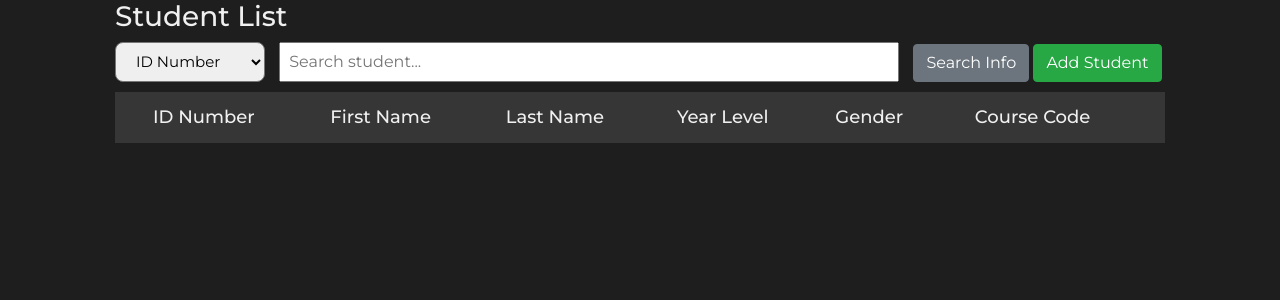
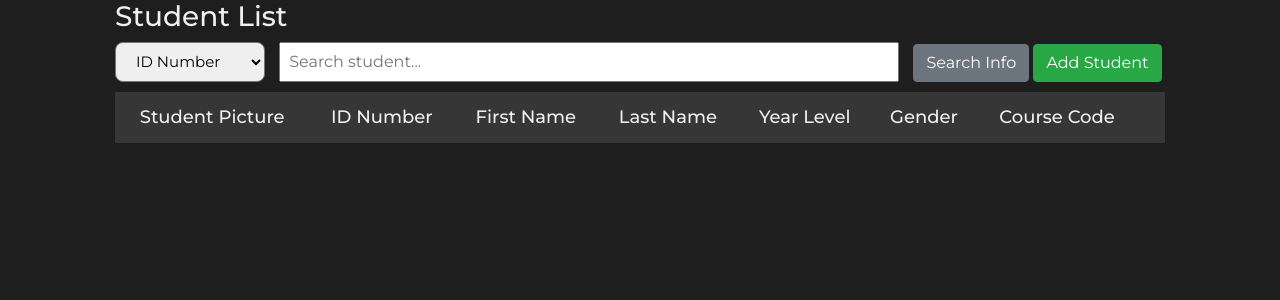
Before and after one commit to jhnabuel/ccc181-flask-project, a Flask app: page /student in a window 1280 px wide. Shown: the part 150-450 px from the top of the page. Run offline with Flask 3, Linux system fonts and the light colour scheme; data that the repository does not hold is empty; some libraries are stand-ins or nearby versions.

Commit message:
Improved SSIS
Minor changes, connected Cloudinary API and created add photo for student

```diff
--- a/app/__init__.py
+++ b/app/__init__.py
@@ -5,6 +5,7 @@ from flask_mysqldb import MySQL
 from flask_wtf.csrf import CSRFProtect
 import mysql.connector
 import os
+from config import configure_cloudinary
 
 mysql = MySQL()
 csrf = CSRFProtect()
@@ -23,6 +24,7 @@ def create_app(test_config=None):
 
     csrf.init_app(app)
     mysql.init_app(app)
+    configure_cloudinary(app)
 
 
     # Routing the master template (index.html) directly
--- a/app/static/css/styles.css
+++ b/app/static/css/styles.css
@@ -100,6 +100,7 @@ label {
   border: none;
   font-size: 18px;
   text-align: center;
+  width: auto !important;
 }
 
 .table td {
--- a/app/students/models.py
+++ b/app/students/models.py
@@ -1,20 +1,21 @@
 from app import mysql
-
+import cloudinary.uploader
 class Students(object):
-    def __init__(self, id_number=None, first_name=None, last_name=None, year_level=None, gender=None, student_course=None):
+    def __init__(self, id_number=None, first_name=None, last_name=None, year_level=None, gender=None, student_course=None, image_url=None):
         self.id_number = id_number
         self.first_name = first_name
         self.last_name = last_name
         self.year_level = year_level
         self.gender = gender
         self.student_course = student_course
+        self.image_url = image_url
 
     @classmethod
     def get_all_students(cls, search_by=None, search_term=None):
         try:
             # Get a cursor from the existing MySQL connection
             with mysql.connection.cursor() as curs:
-                sql = "SELECT student_id, student_firstname, student_lastname, student_year, student_gender, student_course FROM student_table"
+                sql = "SELECT student_id, student_firstname, student_lastname, student_year, student_gender, student_course, image_url FROM student_table"
 
                 if search_term:
                     if search_by == 'student-id':
@@ -33,7 +34,7 @@ class Students(object):
                 else:
                     curs.execute(sql)
 
-                student = [cls(id_number=row[0], first_name=row[1], last_name=row[2], year_level=row[3], gender=row[4], student_course=row[5]) for row in curs.fetchall()]
+                student = [cls(id_number=row[0], first_name=row[1], last_name=row[2], year_level=row[3], gender=row[4], student_course=row[5], image_url=row[6]) for row in curs.fetchall()]
 
 
             # Return a list of students objects
@@ -69,12 +70,13 @@ class Students(object):
             with mysql.connection.cursor() as curs:
                 # SQL query to insert student data into the table
                 sql = """
-                INSERT INTO student_table (student_id, student_firstname, student_lastname, student_year, student_gender, student_course)
-                VALUES (%s, %s, %s, %s, %s, %s)
+                INSERT INTO student_table (image_url, student_id, student_firstname, student_lastname, student_year, student_gender, student_course)
+                VALUES (%s, %s, %s, %s, %s, %s, %s)
                 """
 
                 # Execute the SQL query with the object's data
                 curs.execute(sql, (
+                    self.image_url,
                     self.id_number,
                     self.first_name,
                     self.last_name,
--- a/app/students/routes.py
+++ b/app/students/routes.py
@@ -4,6 +4,8 @@ from app.students.forms import StudentForm
 from . import students  # Import the students Blueprint from __init__.py
 from app import mysql
 from pymysql import IntegrityError
+import cloudinary, cloudinary.uploader
+from cloudinary.uploader import upload
 
 # Define a route for '/student' under the students blueprint
 @students.route('/student', methods=['GET'])
@@ -14,15 +16,54 @@ def student_page():
     students_list = Students.get_all_students(search_by, search_term)
     return render_template('student/student.html', students=students_list, selected_info=search_by, search_term=search_term)
 
+def is_image_file(filename):
+    allowed_extensions = {'jpg', 'jpeg', 'png', 'svg'}
+    return '.' in filename and filename.rsplit('.', 1)[1].lower() in allowed_extensions
+
+
+def is_file_size_valid(file_field):
+    try:
+        file_size = len(file_field.read())
+        file_field.seek(0)  # Reset file cursor position
+        max_size = 1024 * 1024  # 1 MB
+
+        if file_size > max_size:
+            return False
+        else:
+            return True
+    except Exception as e:
+        print(f"Error checking file size: {e}")
+        return False
+
 @students.route("/add_student", methods=['POST', 'GET'])
 def add_student():
     form = StudentForm()
+
 
     # Load the courses for the dropdown
     form.set_course_choices()
 
     if request.method == 'POST':
+        if form.image_url.data and not is_image_file(form.image_url.data.filename):
+            flash('Error: Only image files (jpg, jpeg, png, svg) are allowed for the photo.', 'danger')
+            return render_template('student/add_student.html', form=form)
+        # Check file-related conditions before calling validate_on_submit
+        if not is_file_size_valid(form.image_url.data):
+            flash('Error: File size must be no more than 1 MB.', 'danger')
+            return render_template('student/add_student.html', form=form)
+
         if form.validate_on_submit():
+
+            image_url = None
+            if form.image_url.data:
+                    try:
+                        # Use cloudinary.uploader.upload directly
+                        response = cloudinary.uploader.upload(form.image_url.data, folder="student_photo")
+                        image_url = response['secure_url']
+                    except Exception as e:
+                        flash(f'Error: Cloudinary upload failed. {e}', 'danger')
+                        return render_template('student/add_student.html', form=form)
+
             # Combine id_year and id_unique to form student_id
             student_id = f"{form.id_year.data}-{form.id_unique.data}"
 
@@ -39,7 +80,8 @@ def add_student():
                 last_name=form.lastname.data,
                 year_level=form.year.data,
                 gender=form.gender.data,
-                student_course=form.course_code.data
+                student_course=form.course_code.data,
+                image_url=image_url
             )
 
             try:
--- a/app/templates/student/add_student.html
+++ b/app/templates/student/add_student.html
@@ -19,6 +19,10 @@
 
     <form method="POST" action="{{ url_for('students.add_student') }}" enctype="multipart/form-data">
         {{ form.hidden_tag() }}  <!-- Include CSRF token -->
+        <div class="form-group">
+            {{ form.image_url.label(class="form-label") }}
+            {{ form.image_url(class="form-control", type="file") }}
+        </div>
 
         <!-- ID Year field -->
         <div class="form-group">
--- a/app/templates/student/student.html
+++ b/app/templates/student/student.html
@@ -38,6 +38,7 @@
             <table class = "table table-hover table-striped">
                 <thead class = "bg-primary text-white">
                     <tr>
+                        <th scope = "col">Student Picture</th>
                         <th scope = "col">ID Number</th>
                         <th scope = "col">First Name</th>
                         <th scope = "col">Last Name</th>
@@ -50,6 +51,13 @@
                 <tbody>
                     {% for student in students %}
                         <tr>
+                            <td>
+                                {% if student.image_url %}
+                                <img src="{{ student.image_url }}" alt="Student Image" width="40" height="40" style="object-fit: cover; border-radius: 50px;">
+                                {% else %}
+                                No Image
+                                {% endif %}
+                            </td>
                             <td>{{ student.id_number }}</td>
                             <td>{{ student.first_name }}</td>
                             <td>{{ student.last_name }}</td>
@@ -57,7 +65,7 @@
                             <td>{{ student.gender }}</td>
                             <td>{{ student.student_course if student.student_course else "Unenrolled" }}</td>
                             <td>
-                                <a href="{{ url_for('students.edit_student', id=student.id_number) }}" class="btn btn-warning btn-xs mr-2">Edit</a>
+                                <a href="{{ url_for('students.edit_student', id=student.id_number) }}" class="btn btn-warning btn-xs">Edit</a>
                                 <form method="POST" action="{{ url_for('students.delete_student', id=student.id_number) }}" style="display: inline-block;">
                                     <input type="hidden" name="csrf_token" value="{{ csrf_token() }}">  <!-- Manually include CSRF token -->
                                     <button type="submit" class="btn btn-danger btn-xs" onclick="return confirm('Are you sure you want to delete this student?')">Delete</button>
```
Also changed, not shown: app/students/forms.py (+7 -1 lines), app/templates/student/edit_student.html (line endings or trailing spaces), 1 other file.
